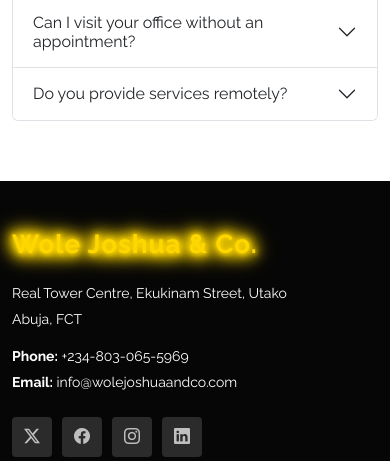
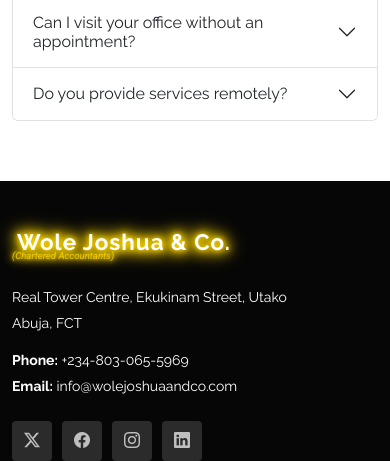
Before and after one commit to get1franc410/wj-professionals, a Django app: page /contact/ in a window 390 px wide. Shown: the part 3320-3781 px from the top of the page. Run offline with Django 4.2, Linux system fonts and the light colour scheme; data that the repository does not hold is empty; some libraries are stand-ins or nearby versions.

Commit message:
Major website updates: Logo effects, external links, and enhanced UI
- Added yellow glow/shadow effects to logo with custom CSS
- Updated Accountic Oceans menu to redirect to external website
- Enhanced contact forms with better email templates
- Improved dashboard functionality and admin access
- Added new service images and hero images
- Updated staff and review models
- Enhanced tax calculator and about page
- Improved responsive design and user experience
- Added new management commands for data synchronization
- Updated settings and URL configurations

```diff
--- a/static/css/logo-glow.css
+++ b/static/css/logo-glow.css
@@ -1,7 +1,16 @@
 /* ===================================
-   LOGO GLOW EFFECTS ONLY
+   LOGO GLOW EFFECTS WITH CHARTERED ACCOUNTANTS
    ================================== */
 
+/* Logo container */
+.logo-text {
+    display: flex;
+    flex-direction: column;
+    align-items: flex-start;
+    line-height: 1;
+}
+
+/* Main company name with glow */
 .logo .sitename {
     text-shadow:
         0 0 5px #ffd700,
@@ -12,8 +21,25 @@
 
     filter: drop-shadow(0 0 8px #ffd700) !important;
     transition: all 0.3s ease !important;
+    margin-bottom: 0 !important;
+    font-size: 1.8rem !important;
 }
 
+/* Chartered Accountants subtitle */
+.chartered-text {
+    font-size: 0.7rem !important;
+    color: #ffd700 !important;
+    font-weight: 400 !important;
+    margin-top: -2px !important;
+    text-shadow:
+        0 0 3px #ffd700,
+        0 0 6px rgba(255, 215, 0, 0.6) !important;
+    filter: drop-shadow(0 0 4px #ffd700) !important;
+    opacity: 0.9;
+    font-style: italic;
+}
+
+/* Hover effects */
 .logo:hover .sitename {
     text-shadow:
         0 0 8px #ffd700,
@@ -26,8 +52,46 @@
     transform: scale(1.02) !important;
 }
 
+.logo:hover .chartered-text {
+    text-shadow:
+        0 0 5px #ffd700,
+        0 0 10px rgba(255, 215, 0, 0.8) !important;
+    filter: drop-shadow(0 0 6px #ffd700) !important;
+    opacity: 1;
+}
+
+/* The dot after logo */
 .logo span {
     color: #ffd700 !important;
     text-shadow: 0 0 10px #ffd700 !important;
     filter: drop-shadow(0 0 6px #ffd700) !important;
+    margin-left: 5px;
 }
+
+/* Mobile responsiveness */
+@media (max-width: 768px) {
+    .logo .sitename {
+        font-size: 1.4rem !important;
+    }
+
+    .chartered-text {
+        font-size: 0.6rem !important;
+    }
+}
+
+/* Footer specific styling */
+.footer .logo .sitename {
+    color: #fff !important;
+    text-shadow:
+        0 0 5px #ffd700,
+        0 0 10px #ffd700,
+        0 0 15px rgba(255, 215, 0, 0.8) !important;
+    filter: drop-shadow(0 0 8px #ffd700) !important;
+}
+
+.footer .chartered-text {
+    color: #ffd700 !important;
+    text-shadow:
+        0 0 3px #ffd700,
+        0 0 6px rgba(255, 215, 0, 0.6) !important;
+}
--- a/templates/base.html
+++ b/templates/base.html
@@ -40,8 +40,11 @@
     <div class="container-fluid container-xl position-relative d-flex align-items-center justify-content-between">
 
       <a href="{% url 'core:home' %}" class="logo d-flex align-items-center me-auto me-lg-0">
-        <h1 class="sitename">Wole Joshua & Co</h1>
-        <span>.</span>
+        <div class="logo-text">
+          <h1 class="sitename">Wole Joshua & Co<span>.</span></h1>
+          <small class="chartered-text">(Chartered Accountants)</small>
+        </div>
+
       </a>
 
       <nav id="navmenu" class="navmenu">
@@ -122,7 +125,10 @@
         <div class="row gy-4">
           <div class="col-lg-4 col-md-6 footer-about">
             <a href="{% url 'core:home' %}" class="logo d-flex align-items-center">
-              <span class="sitename">{{ company.name|default:"Wole Joshua & Co." }}</span>
+              <div class="logo-text">
+                <span class="sitename">{{ company.name|default:"Wole Joshua & Co." }}</span>
+                <small class="chartered-text">(Chartered Accountants)</small>
+              </div>
             </a>
             <div class="footer-contact pt-3">
               <p>{{ company.address|default:"Real Tower Centre, Ekukinam Street, Utako-Abuja, FCT Nigeria" }}</p>
```
